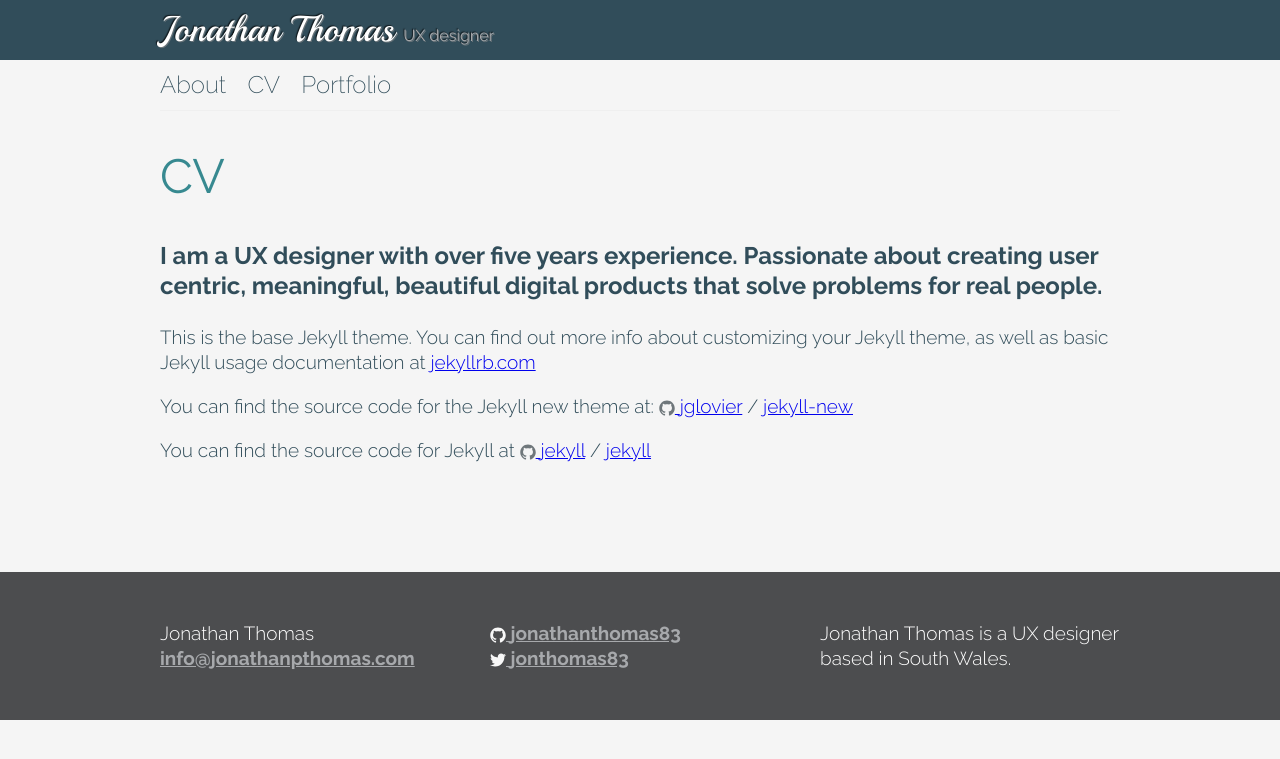
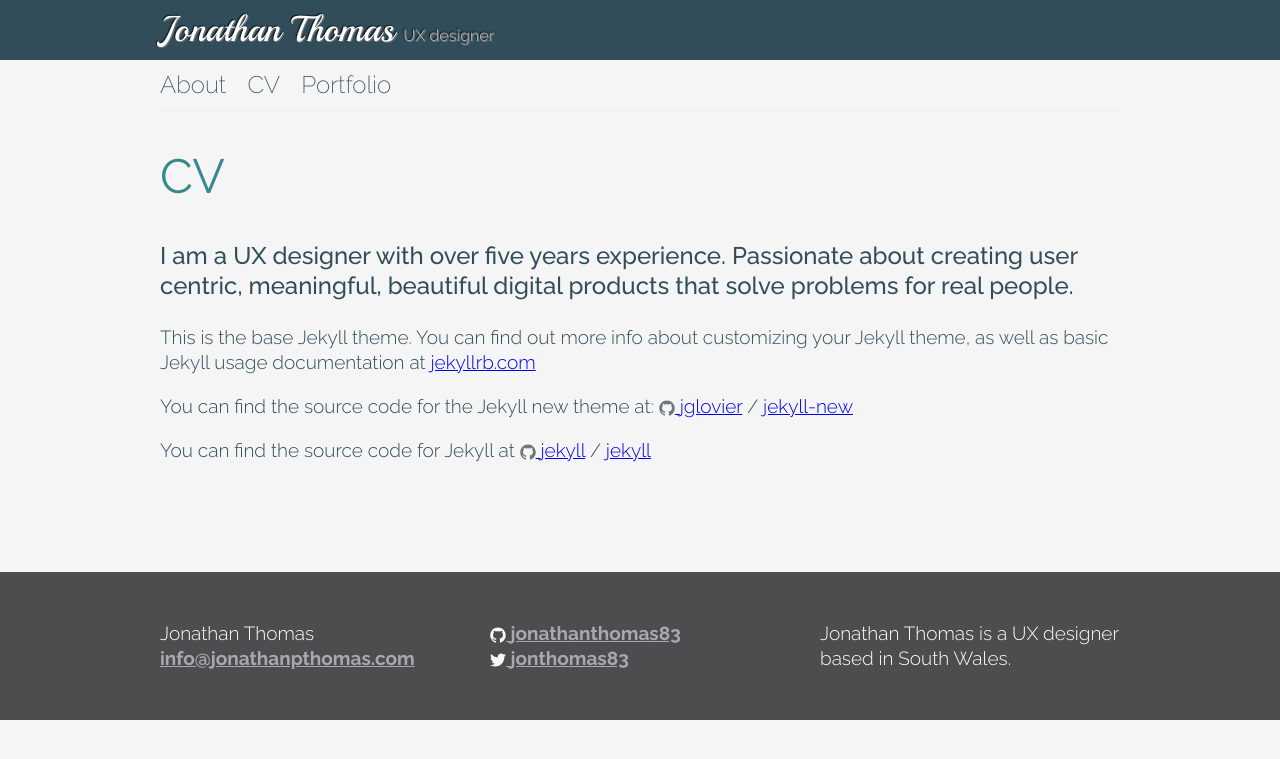
Before and after one commit to jonathanthomas83/jonathanthomas83.github.io, a Jekyll site: the page built from cv.md, in a window 1280 px wide. Shown: the top 759 px of the page. Built offline with Jekyll 4.4.1, drawn with Linux system fonts in a browser that asks for light colours; nearby versions of some CDN libraries.

Commit message:
amended styling

```diff
--- a/_includes/head.html
+++ b/_includes/head.html
@@ -9,5 +9,5 @@
   <link rel="stylesheet" href="{{ "/css/main.css" | prepend: site.baseurl }}">
   <link rel="canonical" href="{{ page.url | replace:'index.html','' | prepend: site.baseurl | prepend: site.url }}">
   <link rel="alternate" type="application/rss+xml" title="{{ site.title }}" href="{{ "/feed.xml" | prepend: site.baseurl | prepend: site.url }}">
-  <link href='https://fonts.googleapis.com/css?family=Raleway:400,300,200,100,700|Playball' rel='stylesheet' type='text/css'>
+  <link href='https://fonts.googleapis.com/css?family=Raleway:500,600,400,300,200,100,700|Playball' rel='stylesheet' type='text/css'>
 </head>
--- a/_layouts/portfolio-page.html
+++ b/_layouts/portfolio-page.html
@@ -7,7 +7,7 @@ layout: default
     <header class="post-header">
       <h1 class="heading-xlarge">{{ page.title }}</h1>
       <h2 class="secondary-heading">{{ page.organisation }}</h2>
-      <p class="sub-secondary-heading">{{ page.timescale }}</p>
+      <span class="sub-secondary-heading">{{ page.timescale }}</span>
     </header>
 
     <img src="/images/{{ page.image_project }}/{{ page.main_image }}.png" alt="{{ page.title }}"/>
--- a/_sass/_local-typography.scss
+++ b/_sass/_local-typography.scss
@@ -129,7 +129,18 @@ article {
     color: $dark-turquoise;
   }
   .sub-secondary-heading {
+    display: block;
     @include core-19;
-    margin-top: 0;
+    font-weight: 300;
+    margin: 0 0 $gutter;
   }
 }
+
+.leading-text {
+  @include core-24;
+    font-weight: 400;
+}
+
+article p:first-of-type {
+  font-weight: 500;
+}
--- a/cv.md
+++ b/cv.md
@@ -4,7 +4,7 @@ title: CV
 permalink: /cv/
 ---
 
-<p class="heading-medium">I am a UX designer with over five years experience. Passionate about creating user centric, meaningful, beautiful digital products that solve problems for real people.</p>
+<p class="leading-text">I am a UX designer with over five years experience. Passionate about creating user centric, meaningful, beautiful digital products that solve problems for real people.</p>
 
 This is the base Jekyll theme. You can find out more info about customizing your Jekyll theme, as well as basic Jekyll usage documentation at [jekyllrb.com](http://jekyllrb.com/)
 
```
